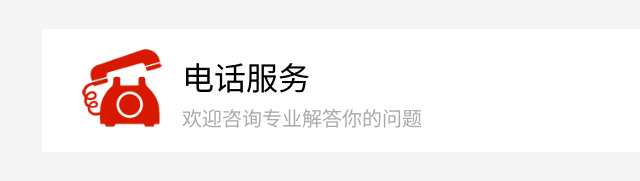
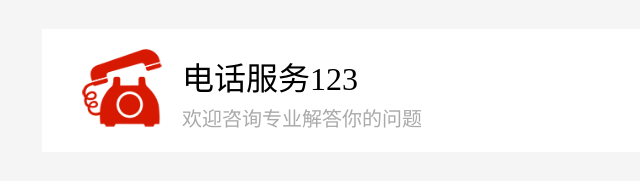
Before and after one commit to wangnaikang/wnk, a plain HTML site: page index.html in a window 1280 px wide. Shown: the part 566-747 px from the top of the page, 238-878 px from the left. Drawn offline with Linux system fonts and the light colour scheme.

Commit message:
Update index.html

```diff
--- a/index.html
+++ b/index.html
@@ -69,7 +69,7 @@
 						<div class="muLeft">
 							<a href="consulting/telproblem.html">
 							<img src="img/index/zx_phone.png" />
-							<p>电话服务</p>
+							<p>电话服务123</p>
 							<span>欢迎咨询专业解答你的问题</span>
 
 							</a>
```
